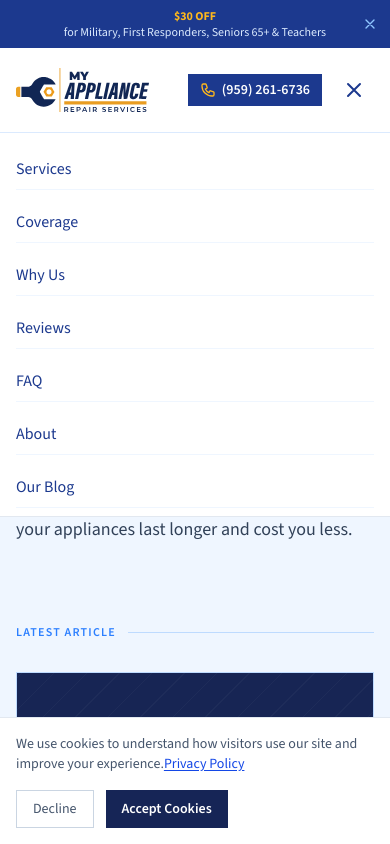
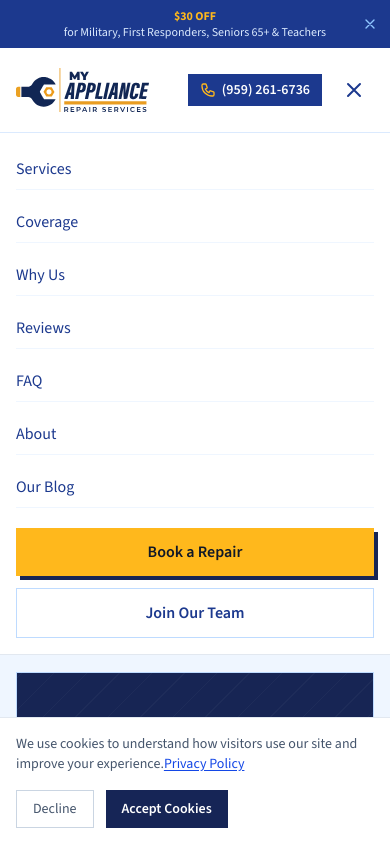
Before and after one commit to elmir-mammadli/my-appliance-repair, a Next.js app: page /blog in a window 390 px wide. Both pictures are taken after a click on the button 354 px from the left and 90 px from the top of the page. Shown: the top 844 px of the page. Built offline with nearby package versions, Linux system fonts and the light colour scheme.

Commit message:
fix: adjust text width in BlogPage and update Navbar styles for improved responsiveness

```diff
--- a/src/app/blog/page.tsx
+++ b/src/app/blog/page.tsx
@@ -80,9 +80,9 @@ export default function BlogPage() {
 
           {/* Bottom rule + description */}
           <div className="border-t border-blue-200 pt-6">
-            <p className="text-lg lg:text-xl text-slate-700 leading-relaxed max-w-2xl">
+            <p className="text-lg lg:text-xl text-slate-700 leading-relaxed max-w-5xl">
               Practical guides and maintenance advice from Connecticut&apos;s appliance repair
-              specialists — so your appliances last longer and cost you less.
+              specialists, so your appliances last longer and cost you less.
             </p>
           </div>
         </div>
--- a/src/components/Navbar.tsx
+++ b/src/components/Navbar.tsx
@@ -31,7 +31,7 @@ export default function Navbar() {
   return (
     <header
       className={`fixed top-0 left-0 right-0 z-50 transition-all duration-300 bg-white ${
-        isScrolled ? 'shadow-md' : 'border-b border-slate-200'
+        isScrolled ? 'shadow-sm' : 'border-b border-slate-200'
       }`}
     >
       <AnnouncementBar />
@@ -165,7 +165,7 @@ export default function Navbar() {
       {/* Mobile Dropdown */}
       <div
         className={`md:hidden bg-white border-t border-blue-100 overflow-hidden transition-all duration-300 ${
-          isMobileOpen ? 'max-h-96 opacity-100' : 'max-h-0 opacity-0'
+          isMobileOpen ? 'max-h-none opacity-100' : 'max-h-0 opacity-0'
         }`}
       >
         <nav className="px-4 py-4 flex flex-col gap-3" aria-label="Mobile navigation">
@@ -179,13 +179,6 @@ export default function Navbar() {
               {link.label}
             </a>
           ))}
-          <Link
-            href="/#join-us"
-            onClick={() => setIsMobileOpen(false)}
-            className="flex items-center justify-center gap-2 bg-[#ffb81c] hover:bg-[#e6a619] text-blue-900 font-semibold px-5 py-3 transition-colors duration-200 cursor-pointer w-full"
-          >
-            Join Our Team
-          </Link>
           <button
             onClick={() => {
               setIsMobileOpen(false);
@@ -195,26 +188,13 @@ export default function Navbar() {
           >
             Book a Repair
           </button>
-          <a
-            href="tel:+19592616736"
+          <Link
+            href="/#join-us"
+            onClick={() => setIsMobileOpen(false)}
             className="flex items-center justify-center gap-2 border border-blue-200 text-blue-900 font-semibold px-5 py-3 transition-colors duration-200 cursor-pointer hover:bg-blue-50"
           >
-            <svg
-              className="w-4 h-4"
-              fill="none"
-              viewBox="0 0 24 24"
-              stroke="currentColor"
-              aria-hidden="true"
-            >
-              <path
-                strokeLinecap="round"
-                strokeLinejoin="round"
-                strokeWidth={2}
-                d="M3 5a2 2 0 012-2h3.28a1 1 0 01.948.684l1.498 4.493a1 1 0 01-.502 1.21l-2.257 1.13a11.042 11.042 0 005.516 5.516l1.13-2.257a1 1 0 011.21-.502l4.493 1.498a1 1 0 01.684.949V19a2 2 0 01-2 2h-1C9.716 21 3 14.284 3 6V5z"
-              />
-            </svg>
-            (959) 261-6736
-          </a>
+            Join Our Team
+          </Link>
         </nav>
       </div>
     </header>
```
